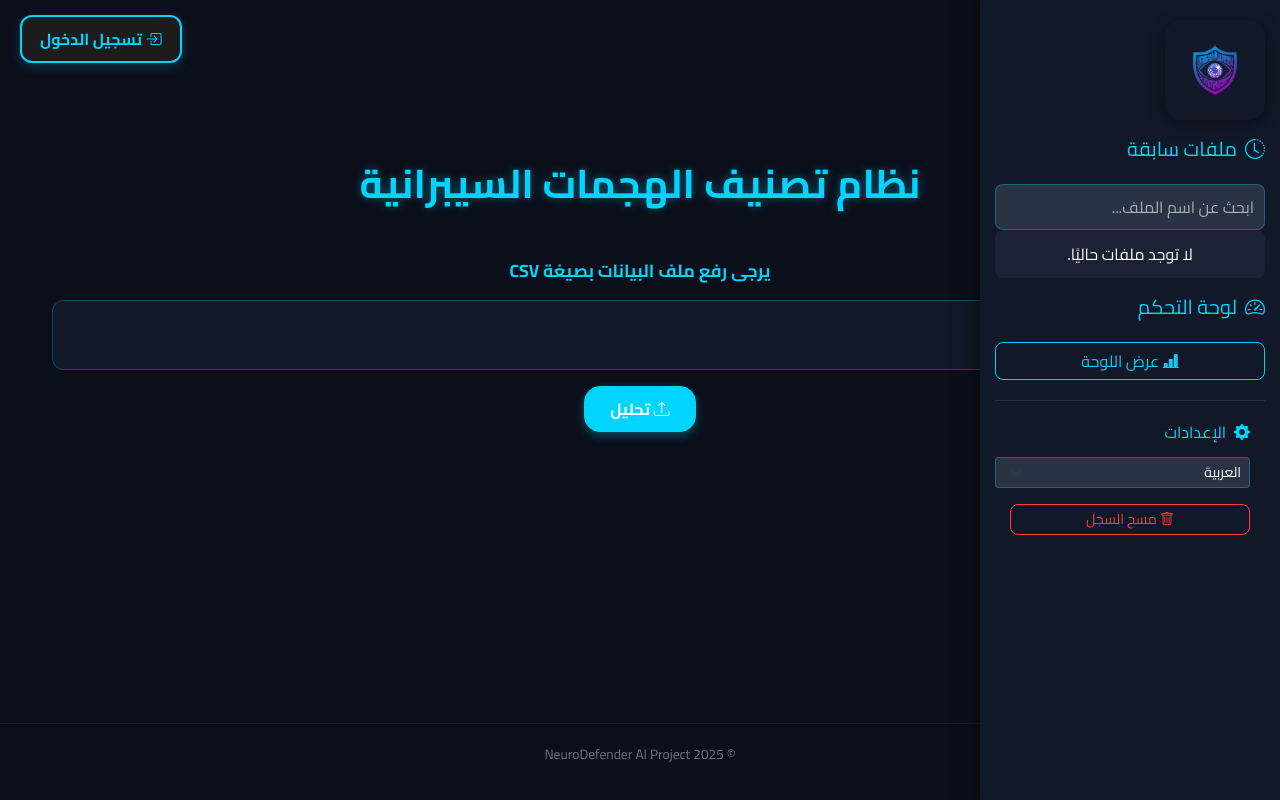
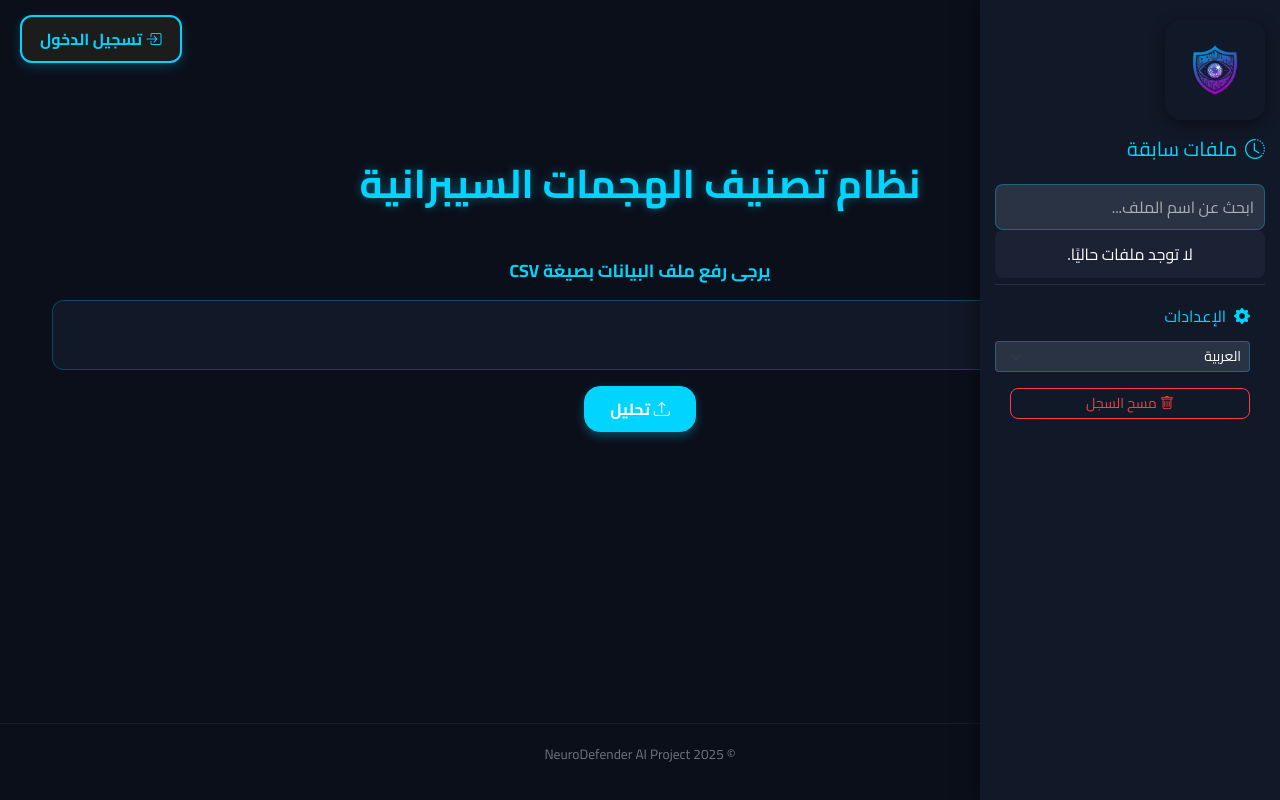
Before and after one commit to baody682/NeuroDefender-AI-Cyber-Threat-Classifier-demo, a Flask app: page / in a window 1280 px wide. Run offline with Flask 3, Linux system fonts and the light colour scheme; the visitor is signed in with stand-in values (Sample User, id 1); parts of the project's set-up code (start-up, migrations or seed data) failed here and were passed over.

Commit message:
Update index.html

```diff
--- a/templates/index.html
+++ b/templates/index.html
@@ -612,12 +612,6 @@
               </li>
           {% endif %}
     </div>
-    <div class="mt-4">
-      <h5><i class="bi bi-speedometer2"></i> {{ 'لوحة التحكم' if lang == 'ar' else 'Dashboard' }}</h5>
-      <a href="{{ url_for('dashboard', lang=lang) }}" class="btn btn-outline-info w-100 mt-2">
-        <i class="bi bi-bar-chart-line-fill"></i> {{ 'عرض اللوحة' if lang == 'ar' else 'View Dashboard' }}
-      </a>
-    </div>
 
     <div class="settings-section mt-3">
       <h6><i class="bi bi-gear-fill"></i> {{ 'الإعدادات' if lang == 'ar' else 'Settings' }}</h6>
```
